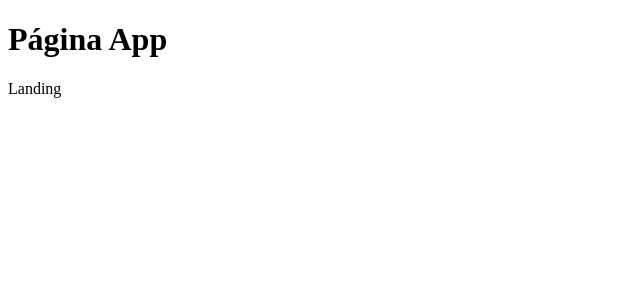
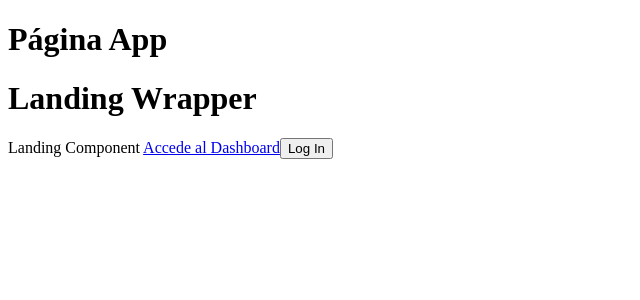
Before and after one commit to pilot-tests/beapilot-front, a React (Vite) app: page / in a window 1280 px wide. Shown: the top 300 px of the page, without its empty margins (0-640 px from the left). Built offline with nearby package versions, Linux system fonts and the light colour scheme.

Commit message:
Auth0 Impemented

```diff
--- a/package.json
+++ b/package.json
@@ -8,6 +8,7 @@
     "preview": "vite preview"
   },
   "dependencies": {
+    "@auth0/auth0-react": "^2.1.0",
     "axios": "^1.3.2",
     "react": "^18.0.0",
     "react-dom": "^18.0.0",
--- a/src/App.jsx
+++ b/src/App.jsx
@@ -1,10 +1,15 @@
 import React from 'react';
 import { Routes, Route } from 'react-router-dom';
+import { withAuthenticationRequired } from "@auth0/auth0-react";
+
 import  Landing  from './views/Landing';
 import  Test  from './views/Test';
 import  Dashboard  from './views/Dashboard';
 import './style.css';
 
+const ProtectedDashboard = withAuthenticationRequired(Dashboard, {
+  onRedirecting: () => <div>Loading...</div>,
+});
 
 
 	export function App() {
@@ -13,10 +18,10 @@
 			<>
 				<h1>Página App</h1>
 				<Routes>
-					<Route path="/" element={<Landing />} />
-					<Route path="/dashboard" element={<Dashboard />} />
-					<Route path="/test/:testId" element={<Test />} />
-				</Routes>
+        <Route exact path="/" element={<Landing />} />
+        <Route path="/dashboard" element={<ProtectedDashboard />} />
+        <Route path="/test/:testId" element={<Test />} />
+      </Routes>
 			</>
 		);
 	}
--- /dev/null
+++ b/src/components/LoginButton.jsx
@@ -0,0 +1,18 @@
+import React from 'react';
+import { useAuth0 } from '@auth0/auth0-react';
+
+function AuthButton() {
+  const { isAuthenticated, loginWithRedirect, logout } = useAuth0();
+
+  if (isAuthenticated) {
+    return (
+      <button onClick={() => logout({ returnTo: window.location.origin })}>
+        Log Out
+      </button>
+    );
+  } else {
+    return <button onClick={loginWithRedirect}>Log In</button>;
+  }
+}
+
+export default AuthButton;
--- a/src/layouts/LandingWrapper.jsx
+++ b/src/layouts/LandingWrapper.jsx
@@ -3,14 +3,8 @@
 const LandingWrapper = ({ children }) => {
   return (
     <React.Fragment>
-      <main className="main-page">
-        <section className="signup">
-          <div className="signup__left"></div>
-          <div className="signup__right">
+      <h1>Landing Wrapper</h1>
             <div className="signup-content">{children}</div>
-          </div>
-        </section>
-      </main>
     </React.Fragment>
   );
 };
--- a/src/layouts/UserWrapper.jsx
+++ b/src/layouts/UserWrapper.jsx
@@ -3,14 +3,8 @@
 const UserWrapper = ({ children }) => {
   return (
     <React.Fragment>
-      <main className="main-page">
-        <section className="signup">
-          <div className="signup__left"></div>
-          <div className="signup__right">
-            <div className="signup-content">{children}</div>
-          </div>
-        </section>
-      </main>
+      <h1>User Wrapper</h1>
+      {children}
     </React.Fragment>
   );
 };
--- a/src/main.jsx
+++ b/src/main.jsx
@@ -1,12 +1,21 @@
 import React from 'react';
 import ReactDOM from 'react-dom/client';
 import { BrowserRouter } from "react-router-dom";
+import { Auth0Provider } from "@auth0/auth0-react";
 import { App } from './App';
 
 ReactDOM.createRoot(document.getElementById("root")).render(
 	<React.StrictMode>
-		<BrowserRouter>
-			<App />
-		</BrowserRouter>
+		<Auth0Provider
+      domain="beapilot.eu.auth0.com"
+      clientId="q9hutTh9jH6PJm6ZlukDtnjNZOCbBtDa"
+      authorizationParams={{
+				redirect_uri: "http://localhost:3000"
+			}}
+		>
+			<BrowserRouter>
+				<App />
+			</BrowserRouter>
+		</Auth0Provider>
 	</React.StrictMode>
 );
--- a/src/views/Dashboard.jsx
+++ b/src/views/Dashboard.jsx
@@ -2,6 +2,7 @@
 import axios from "axios";
 import { Link, useNavigate } from "react-router-dom";
 import UserWrapper from "../layouts/UserWrapper";
+import LoginButton from '../components/LoginButton'
 
 export default function AsignaturesList() {
 	const [data, setData] = useState({ results: [] });
@@ -66,6 +67,7 @@
 	}, []);
 	return (
 		<UserWrapper>
+			<LoginButton />
 			<h2>Página de Asignaturas</h2>
 			<h1>API Posts</h1>
 			{loading && <div>A moment please...</div>}
--- a/src/views/Landing.jsx
+++ b/src/views/Landing.jsx
@@ -1,10 +1,14 @@
 import React from 'react';
 import LandingWrapper from '../layouts/LandingWrapper';
+import { Link } from 'react-router-dom';
+
+import LoginButton from '../components/LoginButton'
 
 const PrivacyPolicy = () => {
   return (
   <LandingWrapper>
-    Landing
+    Landing Component <Link to="/Dashboard">Accede al Dashboard</Link>
+    <LoginButton />
   </LandingWrapper>
   );
 };
```
Also changed, not shown: 1 other file (tests, documents, lock files or other folders).
